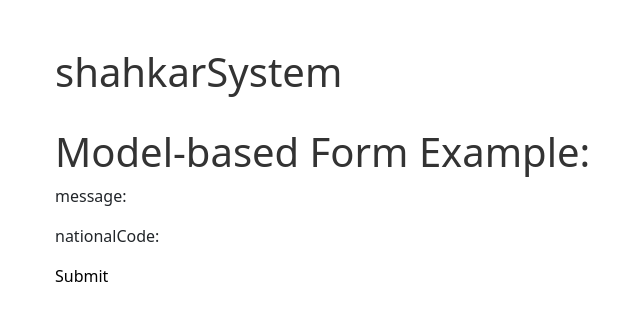
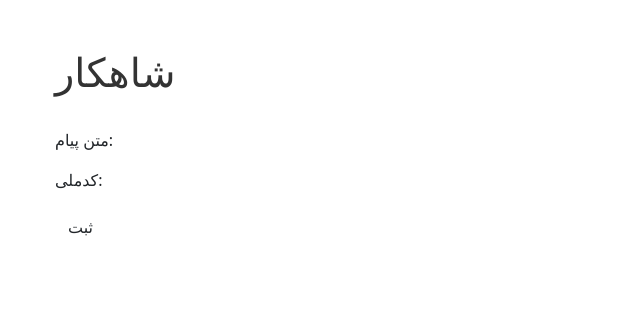
Before and after one commit to mb-ftme/playground, an Angular app: page / in a window 1280 px wide. Shown: the top 320 px of the page, without its empty margins (75-715 px from the left). Built offline with nearby package versions, Linux system fonts and the light colour scheme.

Commit message:
Merge remote-tracking branch 'github/master'

```diff
--- a/src/app/app.component.html
+++ b/src/app/app.component.html
@@ -1,7 +1,7 @@
 <div class="container">
   <div class="p-4 m-4">
     <h1>
-      shahkarSystem
+ شاهکار
     </h1>
     <br>
 
--- a/src/app/form-list/form-list.component.html
+++ b/src/app/form-list/form-list.component.html
@@ -1,18 +1,20 @@
 <section class="sample-app-content">
-  <h1>Model-based Form Example:</h1>
+
   <form [formGroup]="restForm" (ngSubmit)="onSubmit()">
     <p>
-      <label>message:</label>
+      <label>متن پیام:</label>
       <input type="text" formControlName="message">
     </p>
     <p>
-      <label>nationalCode:</label>
+      <label>کدملی:</label>
       <input type="text" formControlName="nationalCode">
     </p>
     <p>
-      <button type="submit">Submit</button>
+      <button class="btn" type="submit">ثبت</button>
     </p>
-
+<p>
+  {{myhtmlValue}}
+</p>
 
   </form>
 </section>
--- a/src/app/form-list/form-list.component.ts
+++ b/src/app/form-list/form-list.component.ts
@@ -1,15 +1,16 @@
 import {Component, OnInit, Output, EventEmitter} from '@angular/core';
 
-import {HttpClient} from "@angular/common/http";
+import {HttpClient, HttpHeaders} from "@angular/common/http";
 
-import {ShahkarReqJson} from "../shahkar/shahkar-req-json";
+
 
 import {SMSServiceService} from "../services/smsservice.service";
 
 import {ChaparRQ} from "../models/chaparRQ";
 import {FormBuilder, FormControl, FormGroup, Validators} from "@angular/forms";
 import {map, Observable} from "rxjs";
-import {shahkarRes} from "../shahkar/shahkar-response";
+
+import {chaparRES} from "../models/chaparRES";
 
 
 @Component({
@@ -19,7 +20,11 @@ import {shahkarRes} from "../shahkar/shahkar-response";
 })
 export class FormListComponent implements OnInit {
   form!: FormGroup;
-
+   // @ts-ignore
+   myhtmlValue:String;
+  httpOptions = {
+    headers: new HttpHeaders({'Content-Type': 'application/json'}),
+  };
   restForm = new FormGroup({
     message: new FormControl(''),
     nationalCode: new FormControl('')
@@ -30,7 +35,9 @@ export class FormListComponent implements OnInit {
 
   ngOnInit(): void {
 
-
+    // البته زمان اینیشالایز نباید سابسکرایب کرد
+    // اینجا زمان فرستادن فرم باید سابسکراب کرد و متغییر رو پر کرد
+    //الان من نفهمیدم
   }
 
   constructor(private http: HttpClient, private smsServiceService: SMSServiceService
@@ -42,17 +49,49 @@ export class FormListComponent implements OnInit {
   onSubmit() {
 
      this.http.post(this.url, this.restForm.value).subscribe((data) => {
-      console.warn(data)
+      console.warn(data) })
+    let sta = this.getResponse(<ChaparRQ>this.restForm.value).subscribe((data) => {
+      console.log(sta)
+      // @ts-ignore
+      this.myhtmlValue = data;// نه مشکل تایپ و نوعش هست
+      // String ?!= string
+      //مرسی رییس حالا چ کنم
+      // باید بیرون تعریف کنی تا جز فیلد های کلاس باشه
+      //اینجوری یعنی؟
+      // نه
+      // ببین sta نوع دیتاش آبسروایبل هست
+      // تو باید استرینگ رو بگیری که همون دیتا میشه
+      // و خود استرینگ رو لاگ کمی یا پاس بدی به یک متغییر توی اچ تی ام ال
+
+
+
+      // این ورودی میشه برای رکوعست بعد از پر شدن فرم و زدن دکمه سابمیت
 
     })
     // @ts-ignore
     console.log(seta)
   }
-  getResponse(ReqJson: ShahkarReqJson): Observable<String> {
-    let observable= this.http.post<shahkarRes>(this.shahkarUrl, ShahkarReqJson,this.httpOptions )
-      .pipe(map(value =>value.data[0].comment));
-    // console.log(observable)
-    return observable;
+//ببین اینجا مشکل چیه
+  getResponse(Ch:ChaparRQ): Observable<String> {
+    // console.log('getres' + this.url + "******")
+    // return this.http.get<chaparRES>(this.url)
+    //این باید پست باشه؟بله
+    return this.http.post<chaparRES>(this.url,Ch,this.httpOptions)//خوب ادامه بده
+      .pipe(map(value => value.status));
+    // خب الان چون تو فقط استاتوس رو از توی پایپ یا همون لوله رد میکنی تایپ خروجی که ریترن میشه
+    // تغییر میکنه از  درسته الان
+    // فقط باید به یک لوله یا آبسروایبل از نوع استرینگ سابسکرایب کنی
+    // کجا ؟ زمانی که برنامه کامپوننت رو اینیشالایز میکنه
+    // یعنی توی ng on init
+    // اونجا باید گوش کرد و آماده دریافت مقدار استرینگ شد
+    // وبه محض پر شدن اون رو به یک متغییر داد
+    // تا توی اچ تی ام ال نشون بده
+    // @ts-ignore
+    //   let observable= this.http.post<chaparRES>(this.url, ChaparRQ,this.httpOptions )
+    //     .pipe(map(value =>value.status));
+    //   console.log(status)
+    // return observable;
 
 
-}}
+  }
+}
--- a/src/app/services/smsservice.service.ts
+++ b/src/app/services/smsservice.service.ts
@@ -2,8 +2,7 @@ import { Injectable } from '@angular/core';
 import {HttpClient, HttpHeaders} from "@angular/common/http";
 import {catchError, map, Observable} from "rxjs";
 
-import {ShahkarReqJson} from "../shahkar/shahkar-req-json";
-import {shahkarRes} from "../shahkar/shahkar-response";
+
 
 @Injectable({
   providedIn: 'root'
@@ -21,12 +20,12 @@ export class SMSServiceService {
     headers: new HttpHeaders({'Content-Type': 'application/json'}),
   };
 
-
-  getResponse(shahkarReqJson: ShahkarReqJson): Observable<String> {
-    let observable= this.http.post<shahkarRes>(this.shahkarUrl, ShahkarReqJson,this.httpOptions )
-      .pipe(map(value =>value.data[0].comment));
-  // console.log(observable)
-    return observable;
+  //
+  // getResponse(shahkarReqJson: ShahkarReqJson): Observable<String> {
+  //   let observable= this.http.post<shahkarRes>(this.shahkarUrl, ShahkarReqJson,this.httpOptions )
+  //     .pipe(map(value =>value.data[0].comment));
+  // // console.log(observable)
+  //   return observable;
 
 
   }
@@ -41,7 +40,7 @@ export class SMSServiceService {
 
 
 
-  }
+  // }
 interface shahkarResponseJson {
 
   "data": [
```
Also changed, not shown: src/app/models/chaparRQ.ts (+3 -11 lines).
